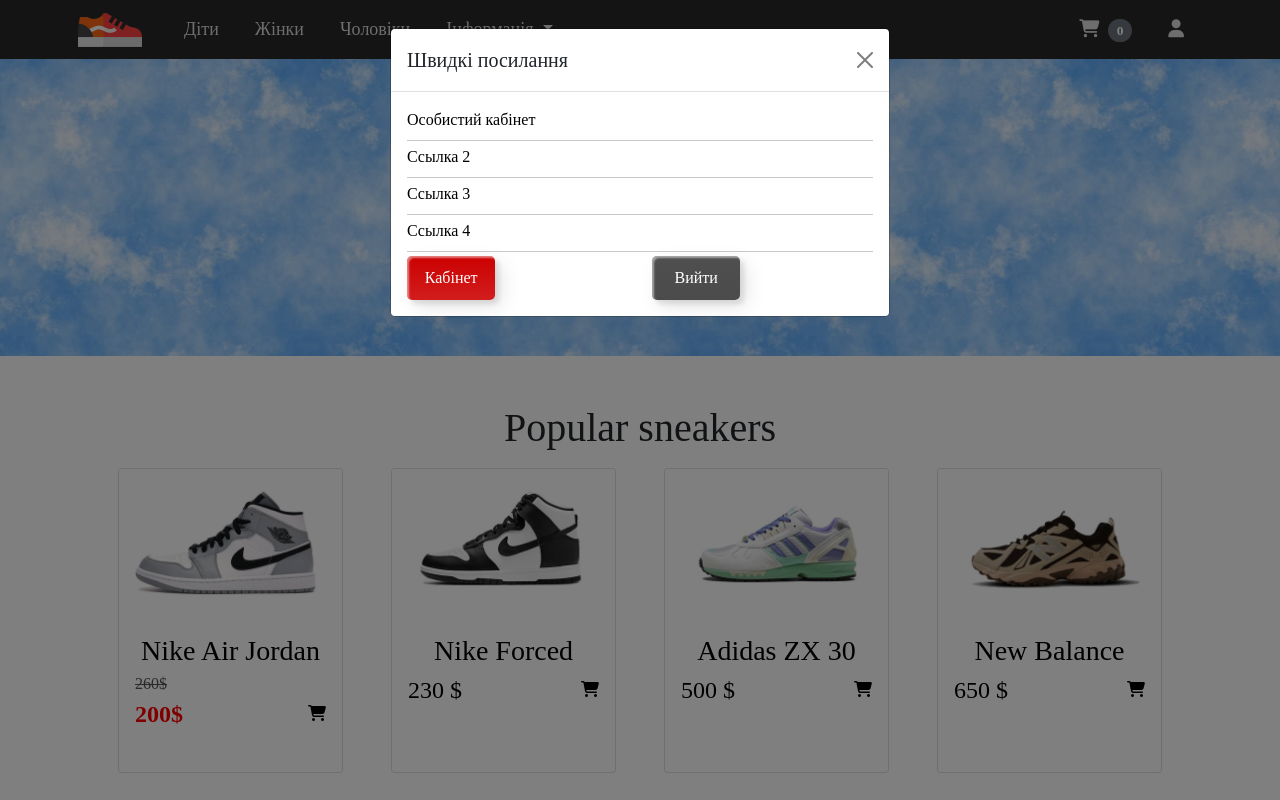
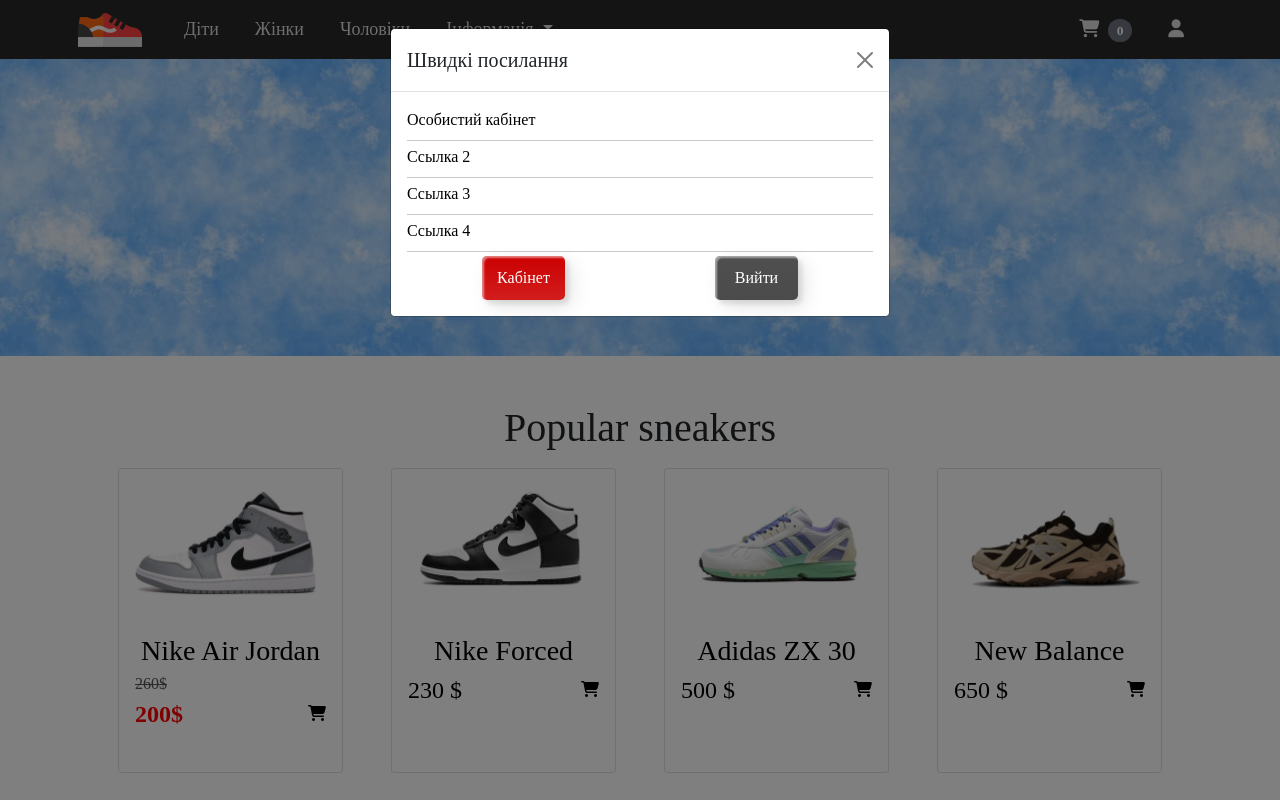
Before and after one commit to dimensenss/Django_Project, a Django app: page / in a window 1280 px wide, after a click that opens the changed part. Run offline with Django 4.2, Linux system fonts and the light colour scheme; a user stored in the database is signed in; data comes from the database, SQL or seed files in the repository; some libraries are stand-ins or nearby versions.

Commit message:
исправил баг в кнопках

```diff
--- a/sneakers/sneakers_shop/templates/includes/navbar.html
+++ b/sneakers/sneakers_shop/templates/includes/navbar.html
@@ -111,12 +111,12 @@
             <div class="d-block d-lg-none"> <!--начиная с самого маленького до среднего не включая большой и тд (адаптивность настроить) -->
                 <div class="row">
                     {% if request.user.is_authenticated %}
-                    <div class="col text-center">
-                        <a class="custom-btn btn-1 pt-2" href="{% url 'cabinet' %}" role="button">Перейти до профілю</a>
+                    <div class="col text-center d-flex justify-content-center">
+                        <a class="a-dark bg-danger rounded" href="{% url 'cabinet' %}" role="button">Перейти до профілю</a>
                     </div>
-                    <li class="nav-item ">
-                        <a class="nav-link" href="{% url 'logout' %}">Вийти</a>
-                    </li>
+                    <div class="col d-flex justify-content-center">
+                        <a class=" a-light bg-secondary rounded" href="{% url 'logout' %}" role="button">Вийти</a>
+                    </div>
                     {% else %}
                     <div class="col text-center pt-2">
                         <a class="custom-btn btn-1 a-light" href="{% url 'login' %}" role="button">Вхід</a>
@@ -167,17 +167,17 @@
                     </div>
                 </div>
                 <hr class="my-1">
-
-                <div class="row">
+<div class="container">
+                <div class="row ">
                     {% if request.user.is_authenticated %}
-                    <div class="col text-center">
+                    <div class="col  d-flex justify-content-center">
                         <a class="custom-btn btn-1 a-light" href="{% url 'cabinet' %}" role="button">Кабінет</a>
                     </div>
-                    <div class="col text-center">
+                    <div class="col d-flex justify-content-center">
                         <a class="custom-btn btn-2 a-light" href="{% url 'logout' %}" role="button">Вийти</a>
                     </div>
                     {% else %}
-                    <div class="col text-center pt-2">
+                    <div class="col pt-2 d-flex justify-content-center">
                         <a class="custom-btn btn-1 a-light" href="{% url 'login' %}" role="button">Вхід</a>
                     </div>
                     <div class="row pt-2">
@@ -188,6 +188,7 @@
 
                     {% endif %}
                 </div>
+    </div>
             </div>
         </div>
     </div>
```
